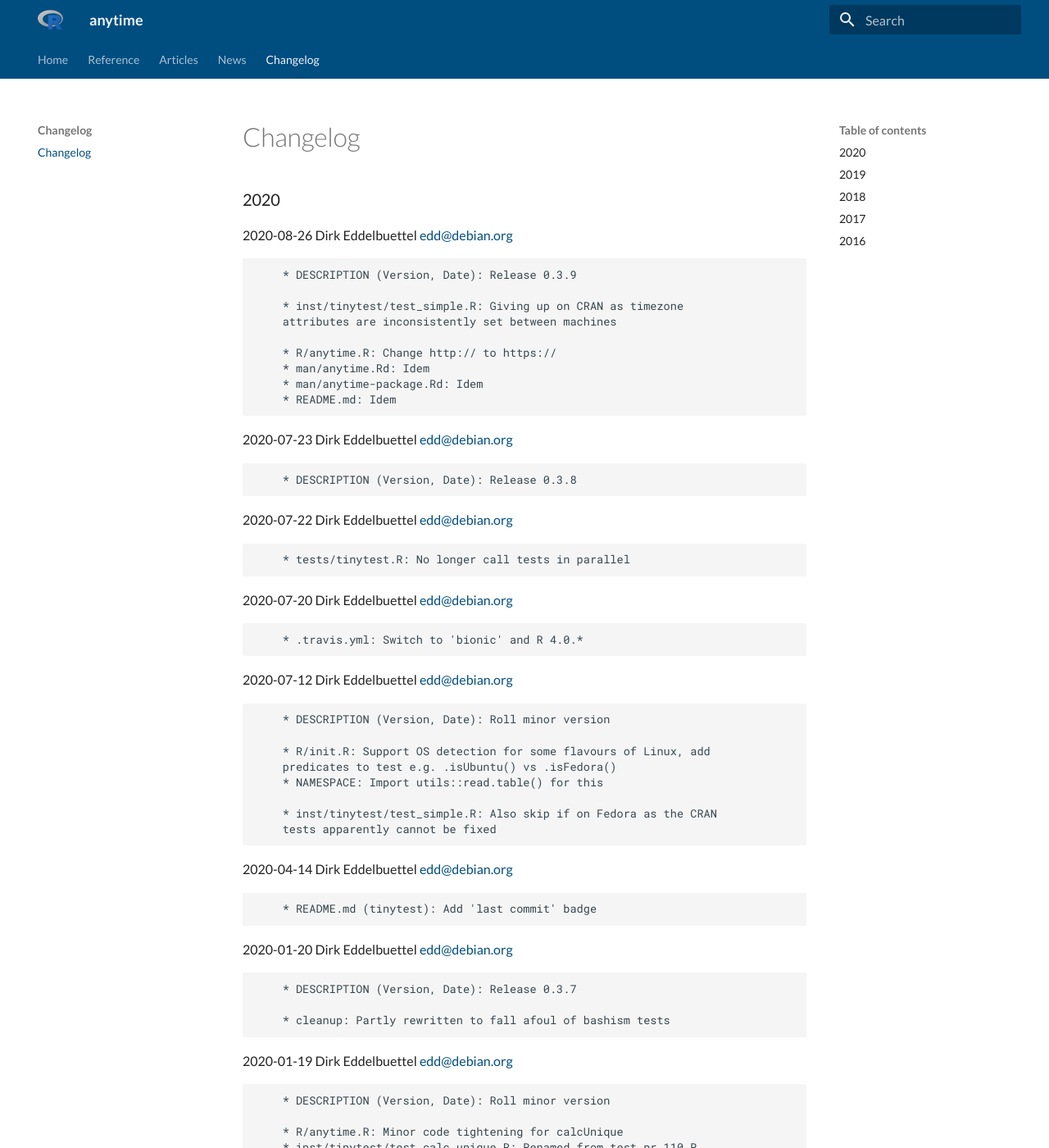
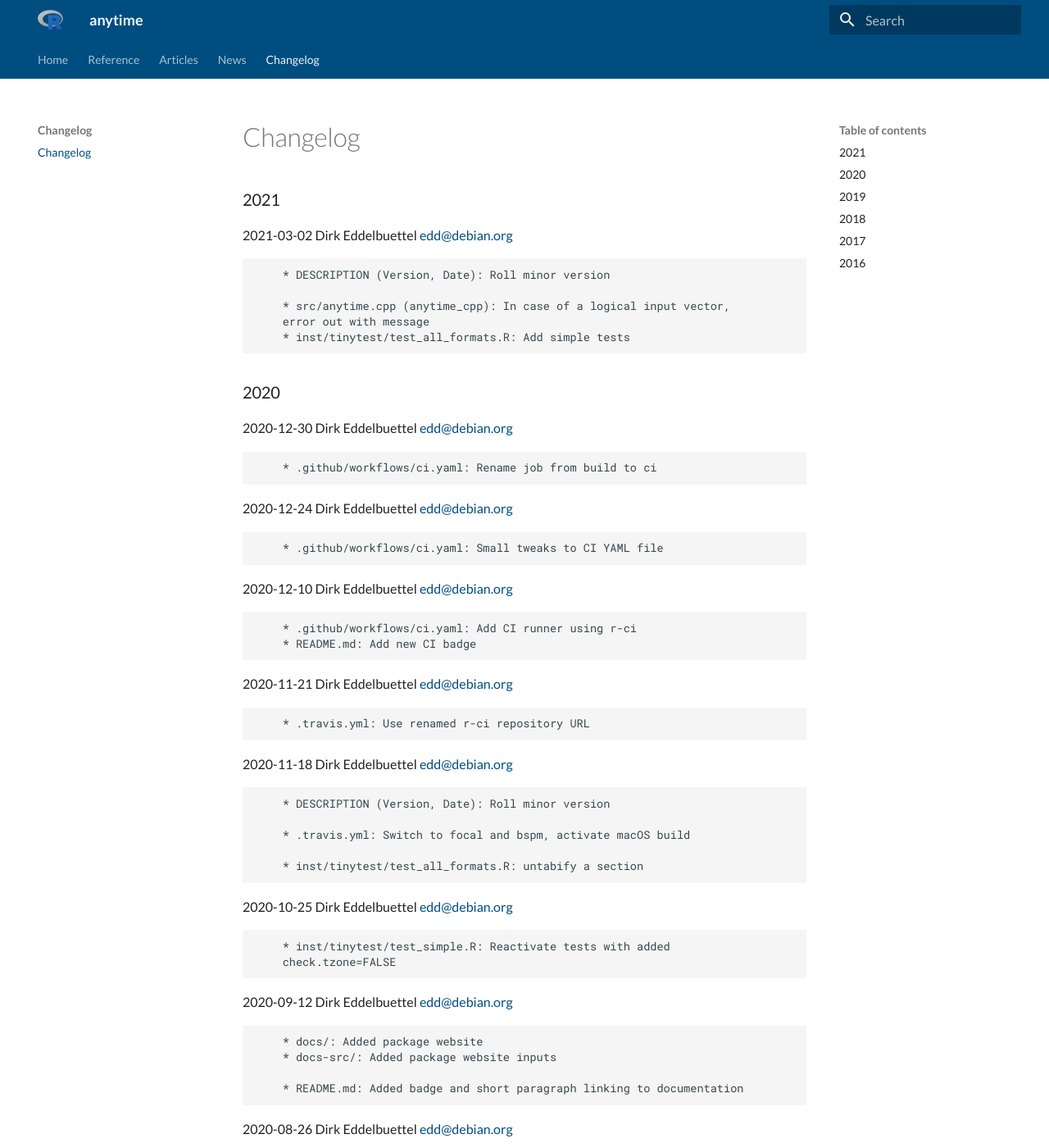
Before and after one commit to eddelbuettel/anytime, an MkDocs documentation site: the page built from docs-src/src/changelog.md, in a window 1280 px wide and 1400 px high. Shown: the whole window at 82% size. Built offline with MkDocs 1.6.1 and Material for MkDocs 9.7.7, drawn with Linux system fonts in a browser that asks for light colours.

Commit message:
updated documentation site inputs

```diff
--- a/docs-src/src/changelog.md
+++ b/docs-src/src/changelog.md
@@ -1,4 +1,51 @@
+###  2021
+
+2021-03-02  Dirk Eddelbuettel  <edd@debian.org>
+
+        * DESCRIPTION (Version, Date): Roll minor version
+
+        * src/anytime.cpp (anytime_cpp): In case of a logical input vector,
+        error out with message
+        * inst/tinytest/test_all_formats.R: Add simple tests
+
 ###  2020
+
+2020-12-30  Dirk Eddelbuettel  <edd@debian.org>
+
+        * .github/workflows/ci.yaml: Rename job from build to ci
+
+2020-12-24  Dirk Eddelbuettel  <edd@debian.org>
+
+        * .github/workflows/ci.yaml: Small tweaks to CI YAML file
+
+2020-12-10  Dirk Eddelbuettel  <edd@debian.org>
+
+        * .github/workflows/ci.yaml: Add CI runner using r-ci
+        * README.md: Add new CI badge
+
+2020-11-21  Dirk Eddelbuettel  <edd@debian.org>
+
+        * .travis.yml: Use renamed r-ci repository URL
+
+2020-11-18  Dirk Eddelbuettel  <edd@debian.org>
+
+        * DESCRIPTION (Version, Date): Roll minor version
+
+        * .travis.yml: Switch to focal and bspm, activate macOS build
+
+        * inst/tinytest/test_all_formats.R: untabify a section
+
+2020-10-25  Dirk Eddelbuettel  <edd@debian.org>
+
+        * inst/tinytest/test_simple.R: Reactivate tests with added
+        check.tzone=FALSE
+
+2020-09-12  Dirk Eddelbuettel  <edd@debian.org>
+
+        * docs/: Added package website
+        * docs-src/: Added package website inputs
+
+        * README.md: Added badge and short paragraph linking to documentation
 
 2020-08-26  Dirk Eddelbuettel  <edd@debian.org>
 
```
Also changed, not shown: docs-src/src/index.md (+5 -1 lines), docs-src/src/news.md (+11 -2 lines), README.md.
